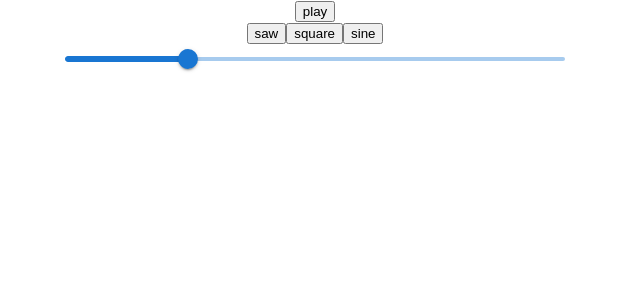
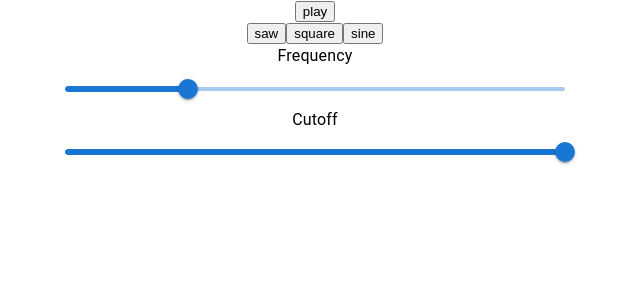
Before and after one commit to maniutin/inhale, a React (Create React App) app: page / in a window 1280 px wide. Shown: the top 300 px of the page, without its empty margins (325-965 px from the left). Built offline with nearby package versions, Linux system fonts and the light colour scheme.

Commit message:
add filter cutoff slider

```diff
--- a/src/components/SynthVoice.scss
+++ b/src/components/SynthVoice.scss
@@ -2,3 +2,8 @@
   display: flex;
   justify-content: center;
 }
+
+.cutoff-slider {
+  display: flex;
+  justify-content: center;
+}
--- a/src/components/SynthVoice.tsx
+++ b/src/components/SynthVoice.tsx
@@ -3,20 +3,28 @@ import { useState } from "react";
 
 import Box from "@mui/material/Box";
 import Slider from "@mui/material/Slider";
+import Typography from "@mui/material/Typography";
 
 import "./SynthVoice.scss";
 
+const filter = new Tone.Filter(10000, "lowpass").toDestination();
+
 const synth = new Tone.MonoSynth({
   oscillator: { type: "sine" },
-}).toDestination();
+}).connect(filter);
 
 function SynthVoice() {
   const [isPlaying, setIsPlaying] = useState<boolean>(false);
   const [frequency, setFrequency] = useState<number>(261);
+  const [cutoff, setCutoff] = useState<number>(10000);
 
   const handleFrequencyChange = (event: Event, newValue: number | number[]) => {
     setFrequency(newValue as number);
     synth.setNote(frequency);
+  };
+  const handleCutoffChange = (event: Event, newValue: any) => {
+    setCutoff(newValue as number);
+    filter.frequency.value = newValue;
   };
 
   const handleWaveformChange = (value: OscillatorType) => {
@@ -50,6 +58,9 @@ function SynthVoice() {
       </div>
       <div className="frequency-slider">
         <Box sx={{ width: 500 }}>
+          <Typography id="frequency-slider" gutterBottom>
+            Frequency
+          </Typography>
           <Slider
             aria-label="Oscillator Freuqency"
             value={frequency}
@@ -61,6 +72,22 @@ function SynthVoice() {
           />
         </Box>
       </div>
+      <div className="cutoff-slider">
+        <Box sx={{ width: 500 }}>
+          <Typography id="cutoff-slider" gutterBottom>
+            Cutoff
+          </Typography>
+          <Slider
+            aria-label="Filter Cutoff"
+            value={cutoff}
+            defaultValue={cutoff}
+            min={20}
+            max={10000}
+            valueLabelDisplay="auto"
+            onChange={handleCutoffChange}
+          />
+        </Box>
+      </div>
     </>
   );
 }
```
